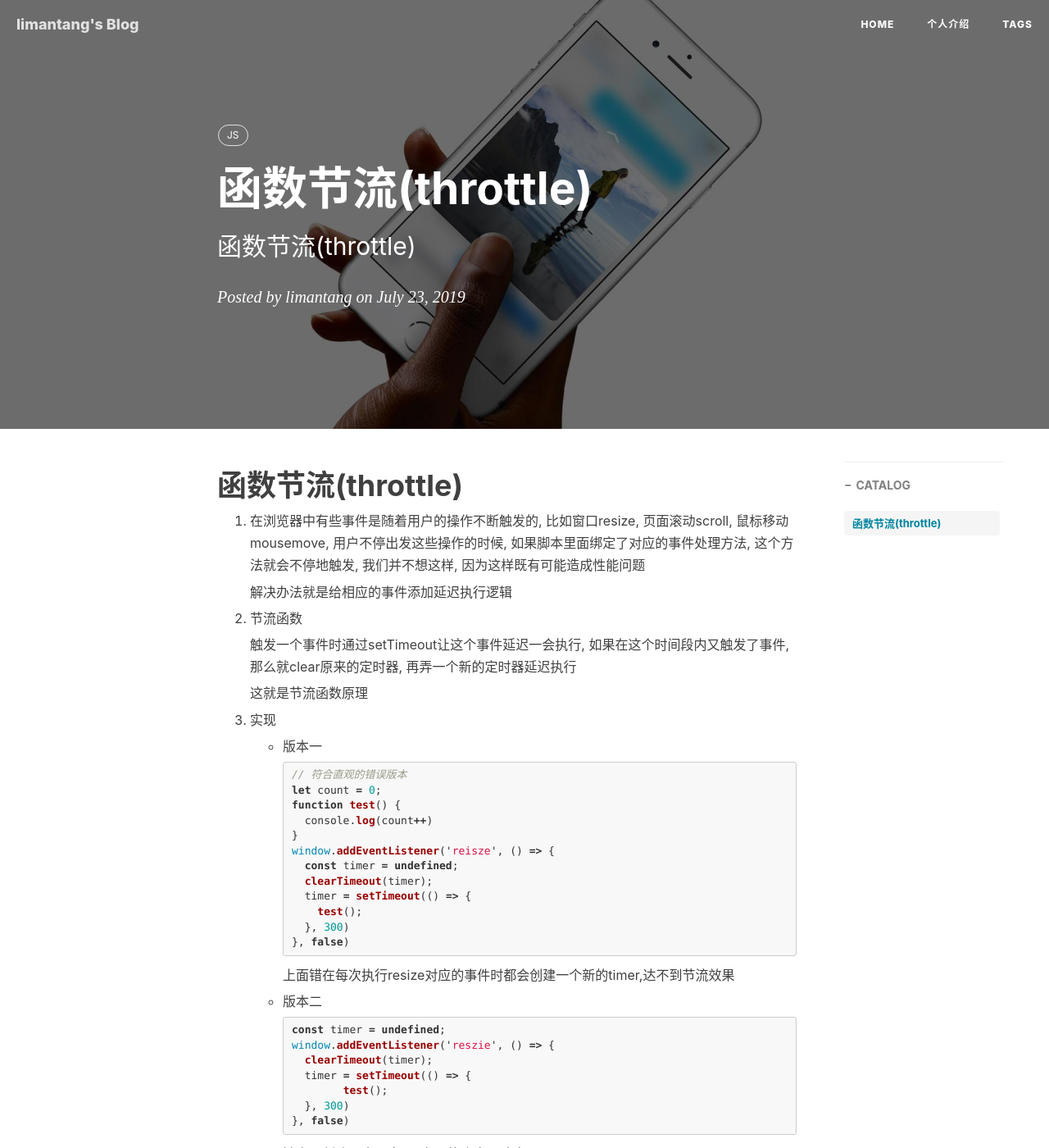
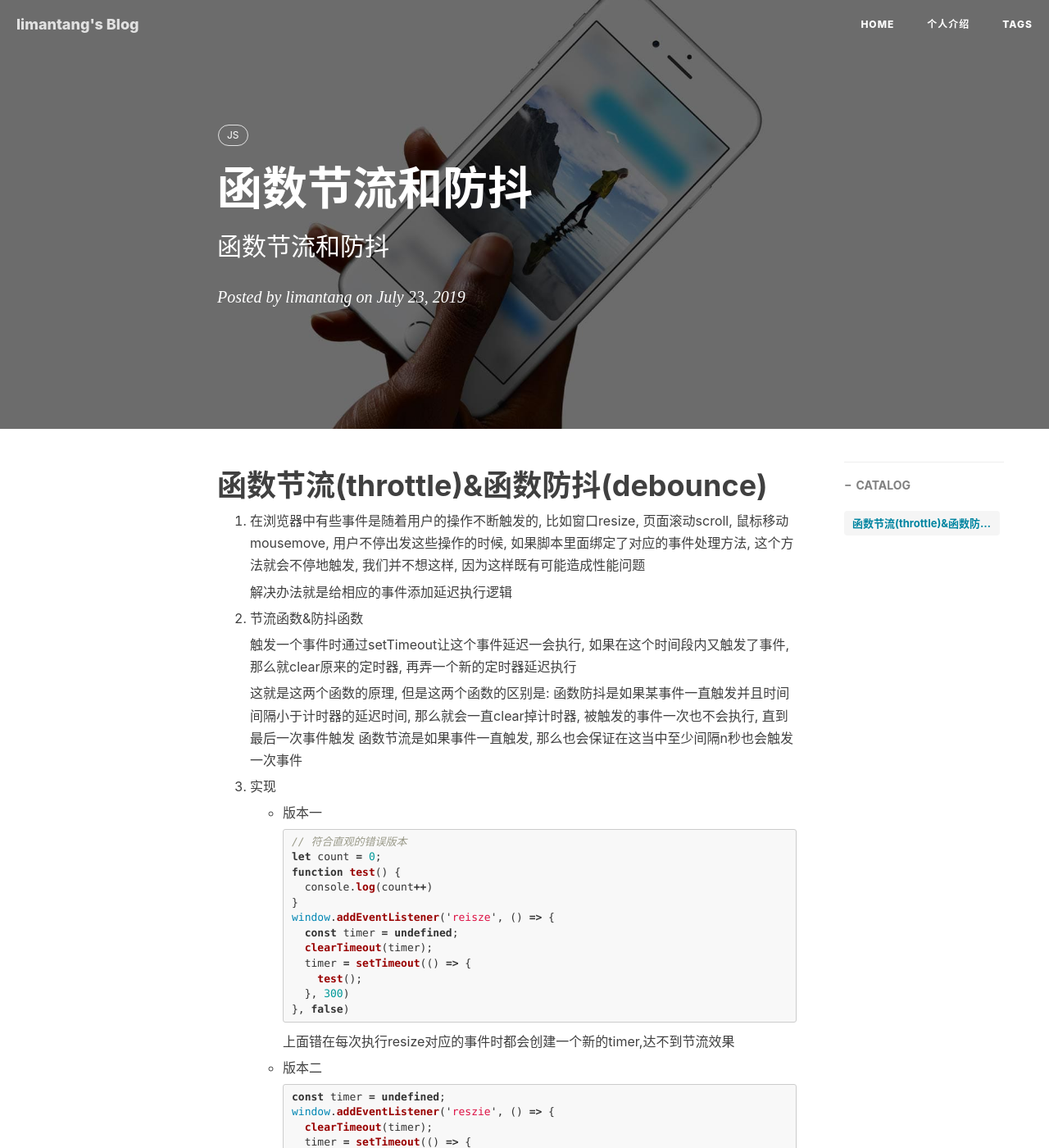
Before and after one commit to echoheart/echoheart.github.io, a Jekyll site: the page built from _posts/2019-07-23-函数节流.md, in a window 1280 px wide and 1400 px high. Shown: the whole window at 82% size. Built offline with Jekyll 4.4.1, drawn with Linux system fonts in a browser that asks for light colours; nearby versions of some CDN libraries; comment, search, counter and statistics services are not loaded; some of the changed text lies outside the part shown.

Commit message:
更新函数节流和防抖

````diff
--- a/_posts/2019-07-23-函数节流.md
+++ b/_posts/2019-07-23-函数节流.md
@@ -1,7 +1,7 @@
 ---
 layout:     post
-title:      函数节流(throttle)
-subtitle:   函数节流(throttle)
+title:      函数节流和防抖
+subtitle:   函数节流和防抖
 date:       2019-07-23
 author:     limantang
 header-img: img/post-bg-ios9-web.jpg
@@ -10,17 +10,19 @@ tags:
     - JS
 ---
 
-# 函数节流(throttle)
+# 函数节流(throttle)&函数防抖(debounce)
 
 1. 在浏览器中有些事件是随着用户的操作不断触发的, 比如窗口resize, 页面滚动scroll, 鼠标移动mousemove, 用户不停出发这些操作的时候, 如果脚本里面绑定了对应的事件处理方法, 这个方法就会不停地触发, 我们并不想这样, 因为这样既有可能造成性能问题
 
    解决办法就是给相应的事件添加延迟执行逻辑
 
-2. 节流函数
+2. 节流函数&防抖函数
 
    触发一个事件时通过setTimeout让这个事件延迟一会执行, 如果在这个时间段内又触发了事件, 那么就clear原来的定时器, 再弄一个新的定时器延迟执行
 
-   这就是节流函数原理
+   这就是这两个函数的原理, 但是这两个函数的区别是: 函数防抖是如果某事件一直触发并且时间间隔小于计时器的延迟时间, 那么就会一直clear掉计时器, 被触发的事件一次也不会执行,
+   直到最后一次事件触发
+   函数节流是如果事件一直触发, 那么也会保证在这当中至少间隔n秒也会触发一次事件
 
 3. 实现
 
@@ -60,7 +62,7 @@ tags:
    - 版本三
 
      ```tsx
-     const throttle = (fn, delay) => {
+     const debounce = (fn, delay) => {
        const timer = undefined;
        return function () {
          clearTimeoiut(timer);
@@ -74,12 +76,16 @@ tags:
      ```
 
      此版本可以满足大部分需求, 代码理解也较为容易
+     版本一和版本二都是函数节流和防抖的基础写法
+     版本三是标准的函数防抖(debounce)
 
      **如果用户不断的resize, 那么延迟函数一次都不会执行, 这种场景较少**
 
    - 版本四
 
      这个版本中添加一个额外功能, 当用户触发事件时, 即使用户不停地触发事件也要保证在某段时间内要保证事件至少执行一次
+     这个功能就是函数节流和防抖的重要区别
+     下面实现是函数节流的实现
 
      ```tsx
      let count = 0;
````
